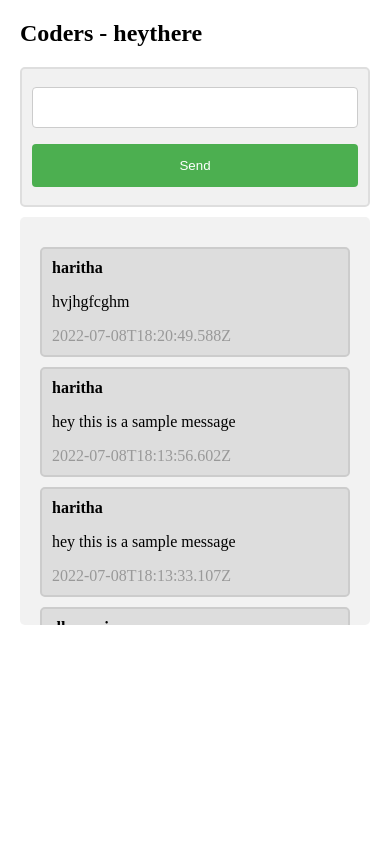
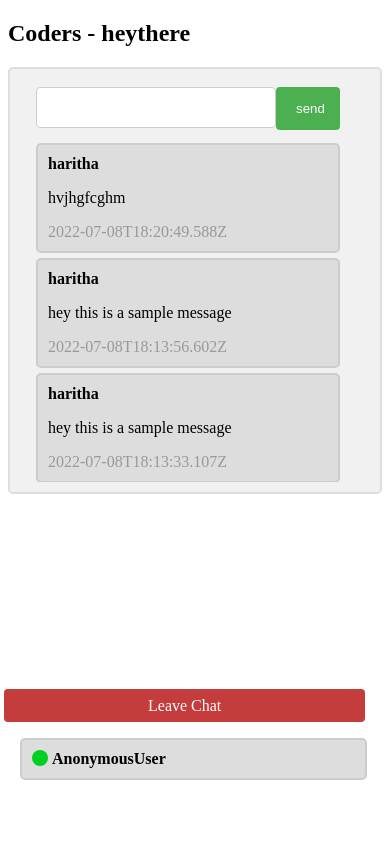
Before and after one commit to dhanomatic/heythere.com, a Django app: a page that uses heythere/chat/templates/chat/room.html in a window 390 px wide. Run offline with Django 4.2, Linux system fonts and the light colour scheme; data comes from the database, SQL or seed files in the repository; both versions use the stored data as it was after the commit; some libraries are stand-ins or nearby versions.

Commit message:
chat system phase 2 completed - room made responsive

```diff
--- a/heythere/chat/admin.py
+++ b/heythere/chat/admin.py
@@ -4,3 +4,4 @@ from .models import *
 
 admin.site.register(Room)
 admin.site.register(Message)
+admin.site.register(ActiveUsers)
--- a/heythere/chat/models.py
+++ b/heythere/chat/models.py
@@ -1,3 +1,4 @@
+from pyexpat import model
 from django.db import models
 
 # Create your models here.
@@ -14,3 +15,14 @@ class Message(models.Model):
 
     class Meta:
         ordering = ['-date']
+
+class ActiveUsers(models.Model):
+    username = models.CharField(max_length=100)
+    room_name = models.CharField(max_length=100)
+    date = models.DateTimeField(auto_now_add=True, blank=True, null=True)
+
+    class Meta:
+        ordering = ['-date']
+
+    def __str__(self):
+        return self.username
--- a/heythere/chat/templates/chat/room.html
+++ b/heythere/chat/templates/chat/room.html
@@ -3,16 +3,19 @@
 <head>
 <meta name="viewport" content="width=device-width, initial-scale=1">
 <style>
+
+
 body {
-  margin: 0 auto;
+  /* margin: 0 auto;
   max-width: 800px;
-  padding: 0 20px;
+  padding: 0 20px; */
 
 }
 
 #display{
-  height: 23rem;
+  height: 30rem;
   overflow:scroll;
+  width: 50rem;
 }
 
 .container {
@@ -20,7 +23,7 @@ body {
   background-color: #f1f1f1;
   border-radius: 5px;
   padding: 10px;
-  margin: 10px 0;
+  margin: 5px 0;
 
 
 }
@@ -28,6 +31,7 @@ body {
 .darker {
   border-color: #ccc;
   background-color: #ddd;
+  margin-left: 1rem;
 
 }
 
@@ -61,23 +65,20 @@ body {
   color: #999;
 }
 
-.scroll{
-  overflow-y: auto;
-  max-height: 100px;
-}
 </style>
+
 <script   src="https://code.jquery.com/jquery-3.1.1.min.js"   integrity="sha256-hVVnYaiADRTO2PzUGmuLJr8BLUSjGIZsDYGmIJLv2b8="   crossorigin="anonymous"></script>
 </head>
-<body>
-
-<h2>{{room}} - heythere</h2>
 
 
 
-<div class="container">
+
+
+<body>
+
   <style>
     input[type=text], select {
-  width: 100%;
+    width: 90%;
     padding: 12px 20px;
     margin: 8px 0;
     display: inline-block;
@@ -87,11 +88,12 @@ body {
     }
 
     input[type=submit] {
-  width: 100%;
+    float: right;
+    width: 10%;
     background-color: #4CAF50;
     color: white;
     padding: 14px 20px;
-  margin: 8px 0;
+    margin: 8px 0rem;
     border: none;
     border-radius: 4px;
     cursor: pointer;
@@ -101,33 +103,209 @@ body {
     background-color: #45a049;
     }
 
-  div {
+
+    .leave{
+      background-color: #c43c3c;
+      color: white;
+      padding: 0.7rem 3rem;
+      margin: 0 0rem;
+      margin-left: 2rem;
+      border: none;
+      border-radius: 4px;
+      cursor: pointer;
+    }
+
+
+    /* div {
     border-radius: 5px;
     background-color: #f2f2f2;
     padding: 20px;
+    } */
+
+  .rooms{
+    margin-top: 1rem;
   }
+
+  .dark{
+    text-align: left;
+    padding-left: 1rem;
+    padding-top: 0.7rem;
+    margin-bottom: -0.6rem;
+    border-radius: 1rem;
+    border-color: #ccc;
+    background-color: #ddd;
+    height: 2rem;
+  }
+
+
+  .dot {
+    height: 1rem;
+    width: 1rem;
+    margin-left: 2rem;
+    margin-top: 0rem;
+    background-color: rgb(0, 208, 35);
+    border-radius: 50%;
+    display: inline-block;
+  }
+
+  .home-container{
+       display: grid;
+       grid-template-columns:2fr 4fr 2fr;
+   }
+
+
+  @media (max-width:780px){
+    .rooms-available{
+      display: none;
+    }
+
+    #display{
+      width: 20rem;
+    }
+
+    .active-users{
+      position: fixed;
+      bottom: 0;
+      z-index: 9;
+      width: 100%;
+      height: 10.5rem;
+      margin-left: -1rem;
+      padding-top: 0rem;
+      background-color: rgb(255, 255, 255);
+      overflow: scroll;
+    }
+
+    .active-users-h3{
+      display: none;
+    }
+
+    #active{
+      font-size: medium;
+      width: 93%;
+    }
+
+    .dot{
+      margin: 0;
+    }
+
+    .leave{
+      background-color: #c43c3c;
+      color: white;
+      padding: 0.5rem 9rem;
+      margin: 0 0rem;
+      margin-left: 0rem;
+      border: none;
+      border-radius: 4px;
+      cursor: pointer;
+    }
+
+    input[type=text], select {
+    width: 75%;
+    padding: 12px 20px;
+    margin-left: 1rem;
+    display: inline-block;
+    border: 1px solid #ccc;
+    border-radius: 4px;
+    box-sizing: border-box;
+    }
+
+    input[type=submit] {
+    float: right;
+    width: 20%;
+    background-color: #4CAF50;
+    color: white;
+    padding: 14px 20px;
+    margin: 8px 0rem;
+    border: none;
+    border-radius: 4px;
+    cursor: pointer;
+    }
+
+    #display{
+      height: 21.5rem;
+      overflow:scroll;
+    }
+
+}
+
   </style>
 
+
+
+<div>
+  <h2>{{room}} - heythere</h2>
+</div>
+
+
+
+<div class="row container home-container">
+
+      <div class="col-lg-6 col-md-12 col-12 rooms-available">
+        <center>
+          <h3>Rooms available </h3>
+        </center>
+
+        <div class="rooms" style="overflow: scroll; height: 30rem;">
+          {% for room in display_rooms %}
+          <ul>
+            <a style="text-decoration: none;" href="{% url 'room' room.name %}"><li class="dark">{{room.name}}</li></a>
+          </ul>
+          {% endfor %}
+        </div>
+
+      </div>
+
+
+
+      <div class="col-lg-6 chat-box">
         <form id="post-form">
           {% csrf_token %}
           <input type="hidden" name="username" id="username" value="{{username}}"/>
           <input type="hidden" name="room_id" id="room_id" value="{{room_details.id}}"/>
           <input type="text" name="message" id="message" width="100px" />
-      <input type="submit" value="Send">
+          <input type="submit" value="send">
         </form>
-</div>
 
 
         <div id="display">
 
-<!-- <div class="container darker">
-  <b>Tom</b><p>Hello Everyone, How Are You Guys Doing?</p>
-  <span class="time-left">20th, April 2021</span>
-</div> -->
+
+
+        </div>
+      </div>
+
+      <div class="active-users">
+
+        <div style="margin-top: 1.3rem;">
+          <a style="text-decoration: none;" class="leave" href="{% url 'leave-chat' room %}">Leave Chat</a>
+        </div>
+
+        <center>
+          <br>
+          <h3 class="active-users-h3">Active Users </h3>
+        </center>
+
+        <div id="active" class="col-lg-6" style="overflow: scroll; height: 27rem;">
+
+
+
+        </div>
 
       </div>
 
 
+
+
+
+</div>
+
+
+
+</body>
+
+
+
+<!-- Real Time Messages -->
 <script>
   $(document).ready(function(){
 
@@ -151,11 +329,46 @@ setInterval(function(){
   },1000);
   })
   </script>
+  <!-- End of Real Time Messages -->
+
+
+<style>
+
+</style>
+
+
+<!-- Real time Active Users -->
+<script>
+  $(document).ready(function(){
+
+  setInterval(function(){
+      $.ajax({
+          type: 'GET',
+          url : "/getActiveUsers/{{room}}/",
+          success: function(response){
+              console.log(response);
+              $("#active").empty();
+              for (var key in response.activeusers)
+              {
+                  var temp1="<div class='container darker'><b><span class='dot'>&nbsp;&nbsp;&nbsp;&nbsp;&nbsp;"+response.activeusers[key].username+"</span></b></div>";
+                  $("#active").append(temp1);
+              }
+          },
+          error: function(response){
+              alert('An error occured')
+          }
+      });
+  },1000);
+  })
+  </script>
+<!-- End of Real time Active Users -->
 
 
 
-</body>
 
+
+
+<!-- Message Send  -->
 <script type="text/javascript">
   $(document).on('submit','#post-form',function(e){
     e.preventDefault();
@@ -176,5 +389,7 @@ setInterval(function(){
     document.getElementById('message').value = ''
   });
 </script>
+<!-- End of Message Send  -->
+
 
 </html>
--- a/heythere/chat/urls.py
+++ b/heythere/chat/urls.py
@@ -8,4 +8,6 @@ urlpatterns = [
     path('checkview/', views.checkview, name='checkview'),
     path('send', views.send, name='send'),
     path('getMessages/<str:room>/', views.getMessages, name='getMessages'),
+    path('getActiveUsers/<str:room>/', views.getActiveUsers, name='getActiveUsers'),
+    path('leave-chat/<str:room>/', views.leaveChat, name='leave-chat'),
 ]
--- a/heythere/chat/views.py
+++ b/heythere/chat/views.py
@@ -15,12 +15,21 @@ def chathome(request):
 
 def room(request, room):
     username = str(request.user)
+    display_rooms = Room.objects.all()
     room_details = Room.objects.get(name=room)
+    if ActiveUsers.objects.filter(username=username, room_name=room).exists():
+        pass
+    else:
+        add_user = ActiveUsers.objects.create(username=username, room_name=room)
+        add_user.save()
+    user = ActiveUsers.objects.filter(room_name=room)
 
     context = {
         'username':username,
         'room':room,
         'room_details':room_details,
+        'user':user,
+        'display_rooms':display_rooms,
     }
     return render(request, 'chat/room.html', context)
 
@@ -52,3 +61,13 @@ def getMessages(request, room):
 
     messages = Message.objects.filter(room=room_detials.id)
     return JsonResponse({"messages":list(messages.values())})
+
+
+def getActiveUsers(request, room):
+    activeusers = ActiveUsers.objects.filter(room_name=room)
+    return JsonResponse({"activeusers":list(activeusers.values())})
+
+def leaveChat(request, room):
+    username= str(request.user)
+    remove_user = ActiveUsers.objects.filter(room_name=room, username=username).delete()
+    return redirect('chat-home')
```
Also changed, not shown: heythere/chat/migrations/0002_activeusers_alter_message_options.py (added), heythere/chat/migrations/0003_alter_activeusers_options_activeusers_date.py (added), heythere/db.sqlite3. Lines whose indentation alone changed are shown as unchanged.
